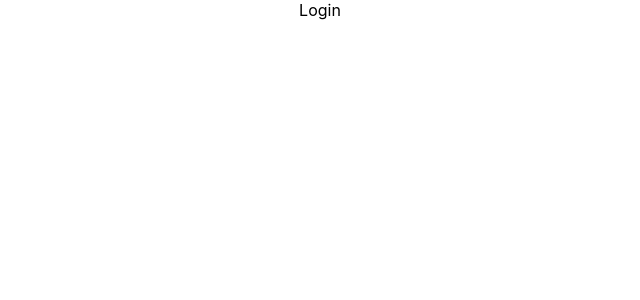
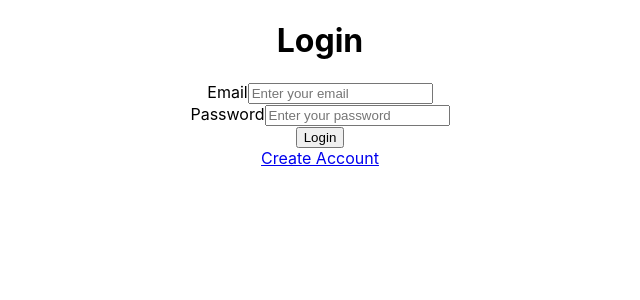
Before and after one commit to SahilAgrawal17/Saral_portal, a React (Create React App) app in the folder frontend/: page /login in a window 1280 px wide. Shown: the top 300 px of the page, without its empty margins (320-960 px from the left). Built offline with nearby package versions, Linux system fonts and the light colour scheme.

Commit message:
Login page frontend and broken link fixes.

```diff
--- a/frontend/src/App.js
+++ b/frontend/src/App.js
@@ -2,7 +2,7 @@ import { Navigate, Route, Routes } from 'react-router-dom';
 import './App.css';
 import Login from './pages/login/login';
 import Signup from './pages/signup/signup';
-import Home from './pages/Home/home';
+import Home from './pages/home/home';
 
 
 function App() {
--- a/frontend/src/pages/login/login.js
+++ b/frontend/src/pages/login/login.js
@@ -1,8 +1,36 @@
 import React from "react";
+import { Link } from "react-router-dom";
 
 function Login(){
     return(
-        <div>Login</div>
+        <div className="container">
+        <h1>Login</h1>
+        <form>
+            <div>
+                <label htmlFor="email">Email</label>
+                <input
+                type="email"
+                name="email"
+                placeholder="Enter your email"
+                />
+            </div>
+            <div>
+                <label htmlFor="password">Password</label>
+                <input
+                type="password"
+                name="password"
+                placeholder="Enter your password"
+                />
+            </div>
+            <button>Login</button>
+            <div>
+                <span>
+                <Link to ="../signup">Create Account</Link>
+                </span>
+            </div>
+        </form>
+        {/* <ToastContainer /> */}
+    </div>
     )
 }
 
--- a/frontend/src/pages/signup/signup.js
+++ b/frontend/src/pages/signup/signup.js
@@ -33,10 +33,11 @@ function Signup(){
                     />
                 </div>
                 <button>Signup</button>
-                <span>
-                    Already have an account?
-                    <Link to ="\login">Login</Link>
-                </span>
+                <div>
+                    <span>
+                        <Link to ="..\login">Already have an account?</Link>
+                    </span>
+                </div>
             </form>
             {/* <ToastContainer /> */}
         </div>
```
